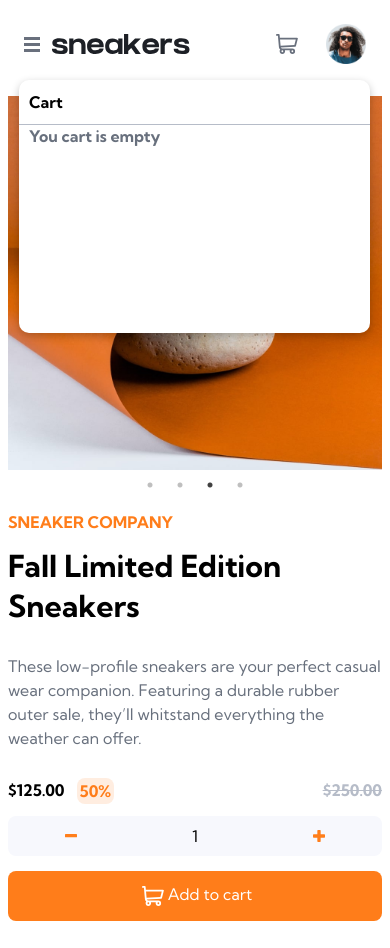
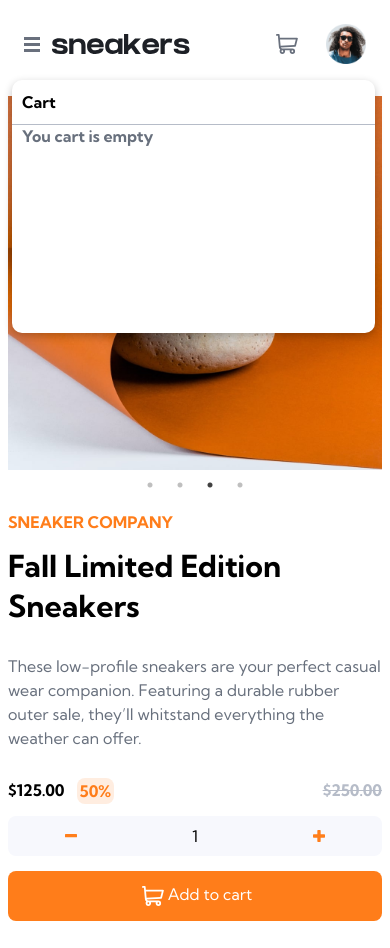
Before and after one commit to satrioooz/E-commerce-product-page, a React (Create React App) app: page / in a window 390 px wide. Both pictures are taken after a click on the picture 287 px from the left and 44 px from the top of the page. Built offline with nearby package versions, Linux system fonts and the light colour scheme.

Commit message:
feat: update cart

```diff
--- a/src/components/Cart.js
+++ b/src/components/Cart.js
@@ -32,8 +32,8 @@ const Cart = () => {
         </div>
 
         {item !== null && (
-          <div className="mx-4  ">
-            <p className="text-DarkGrayishBlue">{item?.Data}</p>
+          <div className="">
+            <p className="text-DarkGrayishBlue ">{item?.Data}</p>
 
             <div className="flex">
               <p className="text-DarkGrayishBlue">
--- a/src/components/navbar.css
+++ b/src/components/navbar.css
@@ -63,9 +63,9 @@
   }
 
   .section-hover{
-  width:90%;
+  width:93%;
   top:80px;
-  right:20px;
+  left:12px;
   }
 
 }
```
